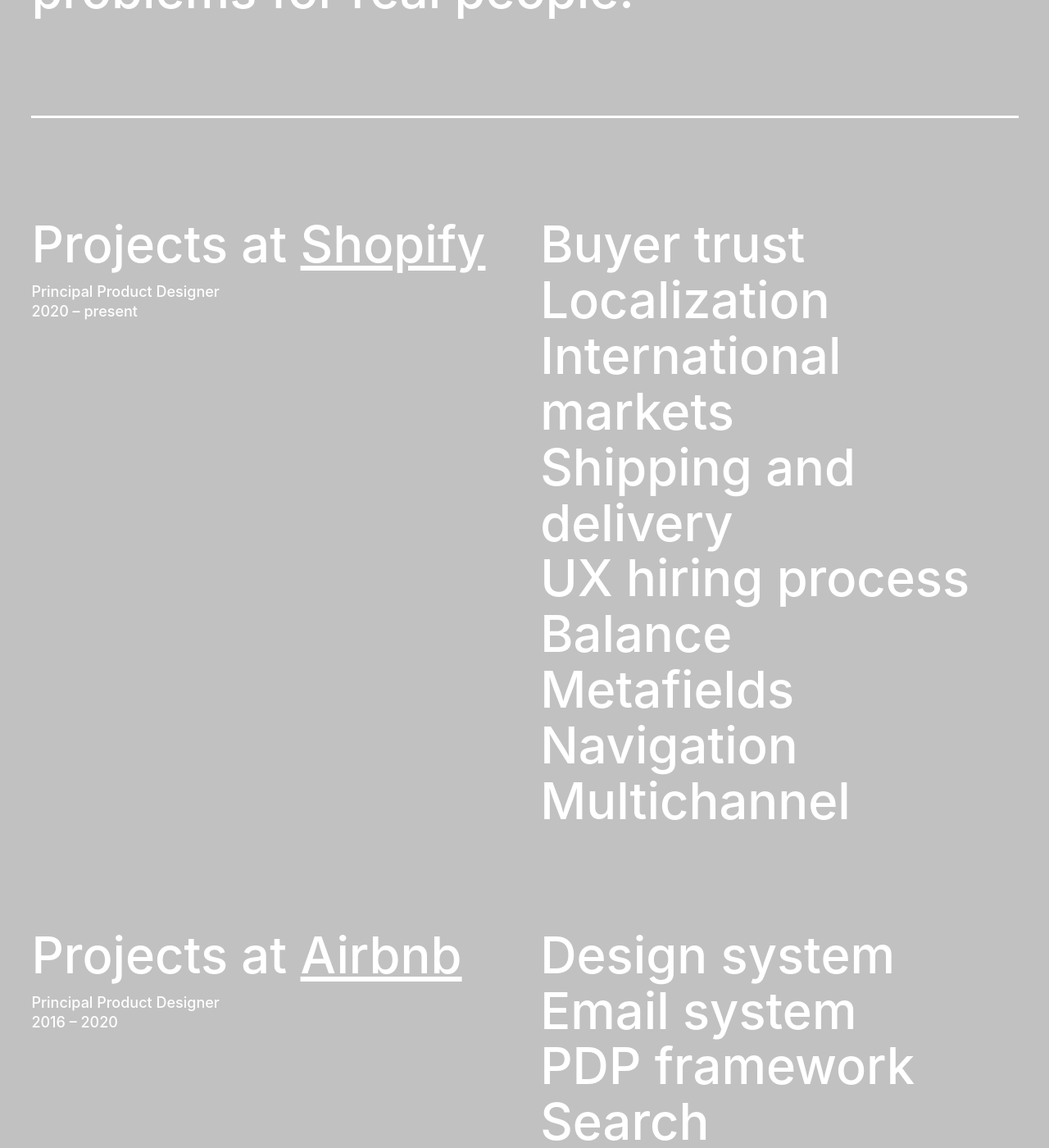
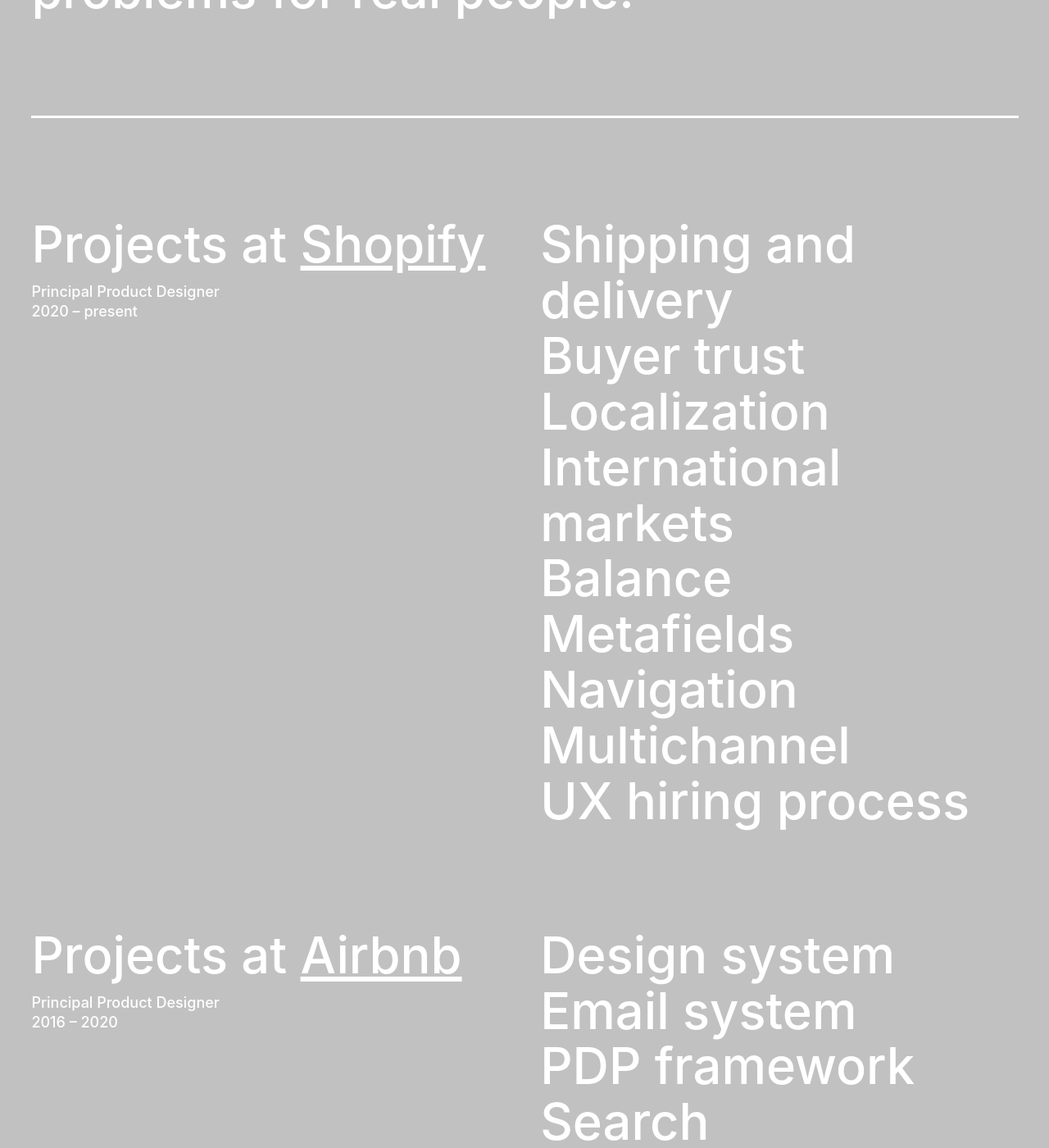
Before and after one commit to roystanfield/roystanfield.github.io, a Jekyll site: the page built from index.markdown, in a window 1280 px wide and 1400 px high, scrolled down 1280 px. Shown: the whole window at 82% size. Built offline with Jekyll 4.4.1, drawn with Linux system fonts in a browser that asks for light colours.

Commit message:
Rearrange Shopify projects

```diff
--- a/index.markdown
+++ b/index.markdown
@@ -72,15 +72,15 @@
       </div>
     </div>
     <ul>
+      <li>Shipping and delivery</li>
       <li>Buyer trust</li>
       <li>Localization</li>
       <li>International markets</li>
-      <li>Shipping and delivery</li>
-      <li>UX hiring process</li>
       <li>Balance</li>
       <li>Metafields</li>
       <li>Navigation</li>
       <li>Multichannel</li>
+      <li>UX hiring process</li>
     </ul>
   </section>
 
```
